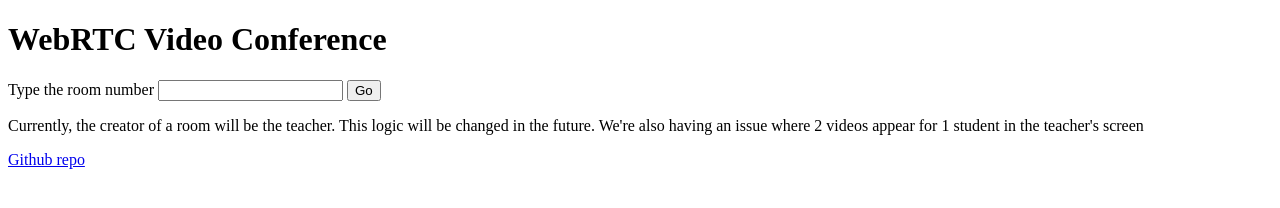
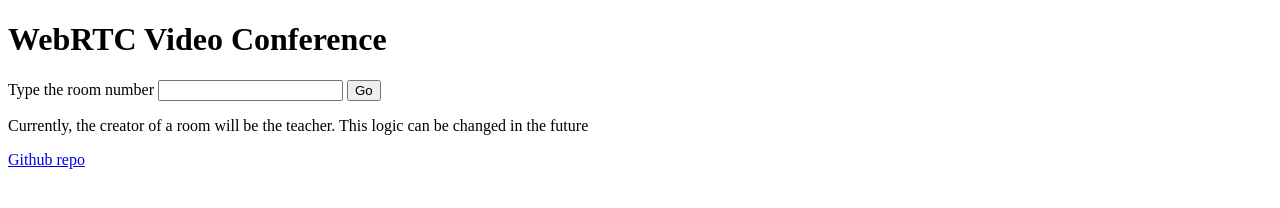
Before and after one commit to qhuy4119/webrtc-video-broadcast, a website: page public/index.html in a window 1280 px wide. Drawn offline with nearby package versions, Linux system fonts and the light colour scheme; no server answers.

Commit message:
delete issue line in index.html

```diff
--- a/public/index.html
+++ b/public/index.html
@@ -10,8 +10,7 @@
         <label>Type the room number</label>
         <input id="roomNumber" type="text" />
         <button id="goRoom">Go</button>
-        <p> Currently, the creator of a room will be the teacher. This logic will be changed in the future.
-            We're also having an issue where 2 videos appear for 1 student  in the teacher's screen
+        <p> Currently, the creator of a room will be the teacher. This logic can be changed in the future
         </p>
         <a href="https://github.com/qhuy4119/webrtc-video-broadcast"> Github repo</a>
     </div>
```
